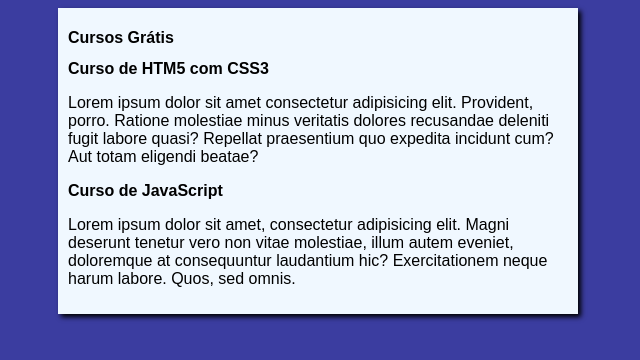
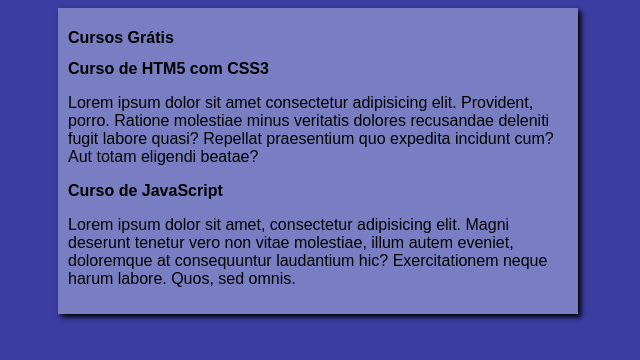
Before and after one commit to LucasCaitano0/projeto-site, a plain HTML site: page index.html in a window 1280 px wide. Shown: the whole page, without its empty margins (322-962 px from the left). Drawn offline with Linux system fonts and the light colour scheme; files that its build step writes are made by us from their sources.

Commit message:
Update style.css

```diff
--- a/estilos/style.css
+++ b/estilos/style.css
@@ -10,7 +10,7 @@ body{
 }
 
 main{
-    background-color: aliceblue;
+    background-color: rgba(240, 248, 255, 0.342);
     width: 500px;
     margin: auto;
     padding: 10px;
```
